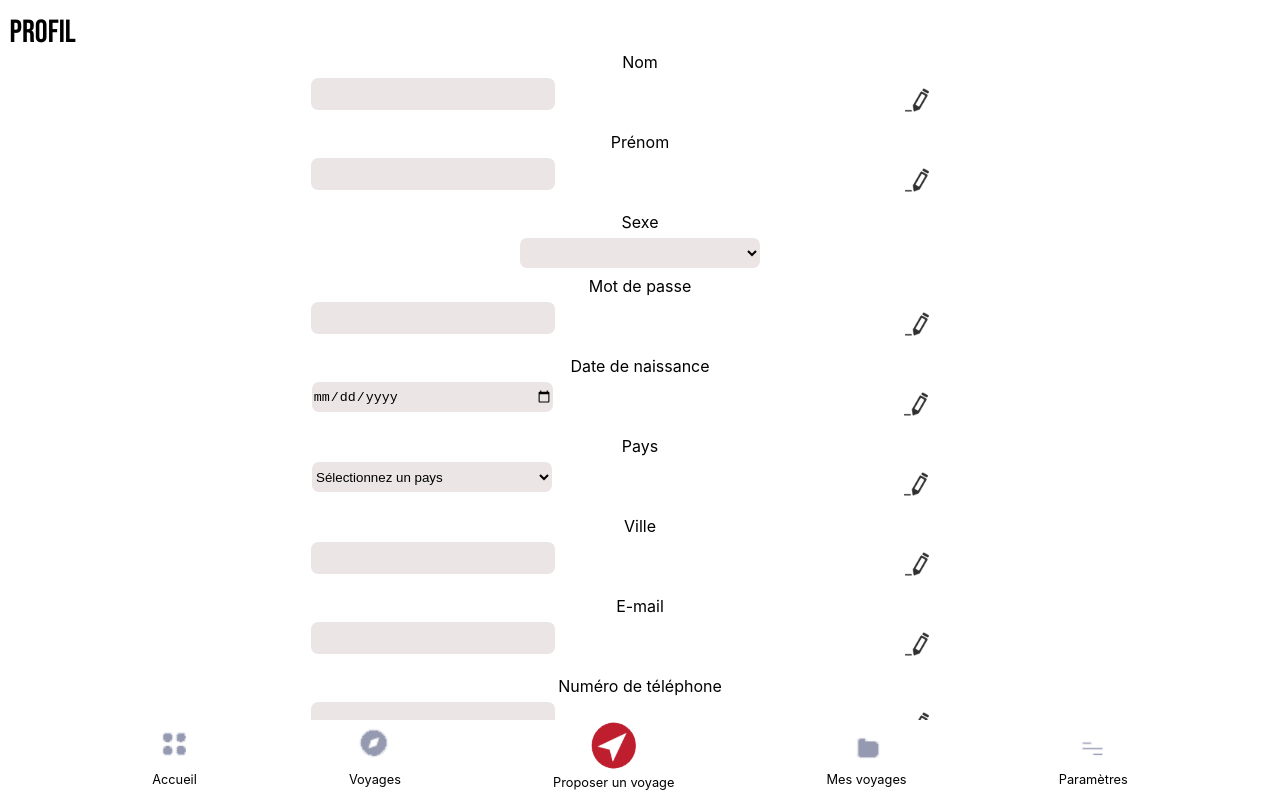
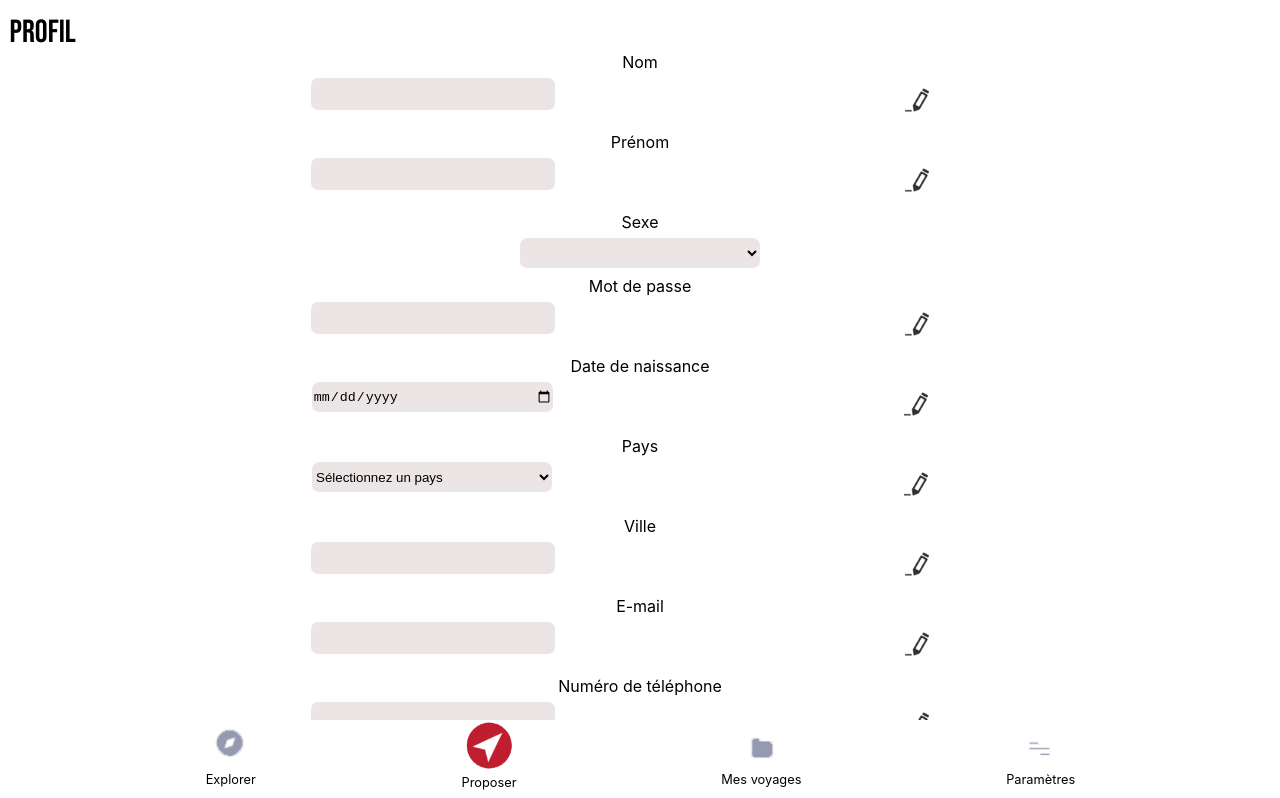
Before and after one commit to WildCodeSchool/reims-0919-js-tuk-tuk-travel, a React (Create React App) app in the folder tuktuktravel/: page /profile in a window 1280 px wide. Shown: the top 798 px of the page. Built offline with nearby package versions, Linux system fonts and the light colour scheme.

Commit message:
Continue style in navbar

```diff
--- a/tuktuktravel/src/components/NavFooter.js
+++ b/tuktuktravel/src/components/NavFooter.js
@@ -11,23 +11,23 @@ import '../App.css'
 const NavFooter = () => {
   return(
     <div className='footer'>
-      <Link className='link-footer' to="/home">
+      {/* <Link className='link-footer' to="/home">
         <figure className='logos-footer'>
           <img className='img-footer' src={logoAccueil} alt='logo accueil'/>
         </figure>
         <p className="title_footer">Accueil</p>
-      </Link>
+      </Link> */}
       <Link className='link-footer' to="/TravelCards">
         <figure className='logos-footer'>
           <img className='img-footer' src={logoExplorer} alt='logo explorer'/>
         </figure>
-        <p className="title_footer">Voyages</p>
+        <p className="title_footer">Explorer</p>
       </Link>
       <Link className='link-footer' to="/TravelForm">
         <figure className='logos-purpose'>
           <img className='img-footer-purpose' src={logoProposer} alt='logo proposer'/>
         </figure>
-        <p className="title_footer">Proposer un voyage</p>
+        <p className="title_footer">Proposer</p>
       </Link>
       <div className='lien'>
         <figure className='logos-footer'>
```
